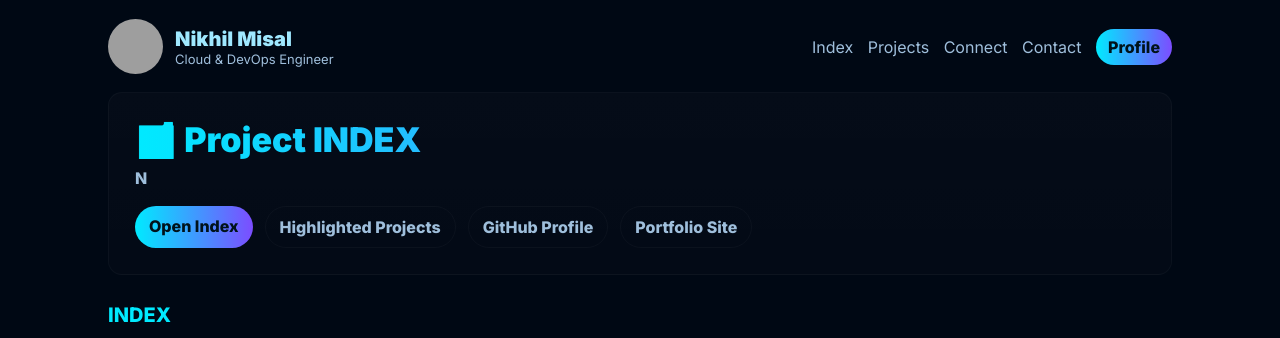
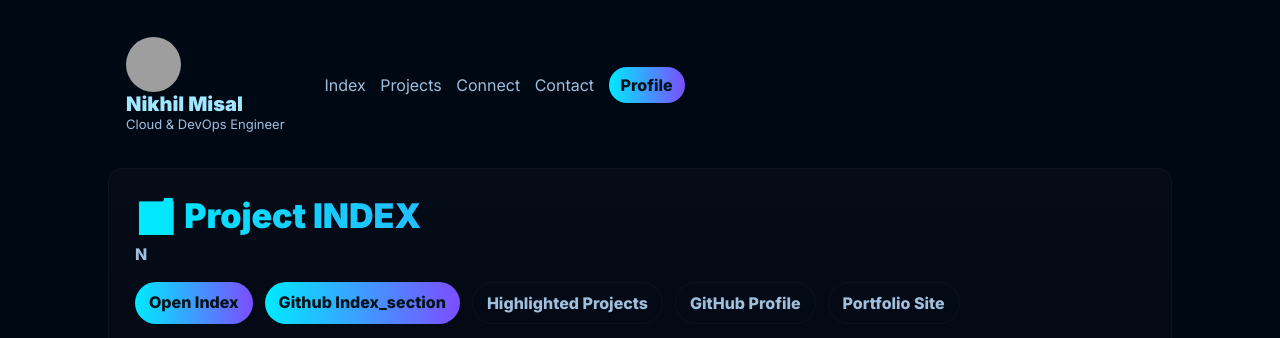
Before and after one commit to nikiimisal/rrrrrrrrrrrrrr, a plain HTML site: page index.html in a window 1280 px wide. Shown: the part 321-659 px from the top of the page. Drawn offline with Linux system fonts and the light colour scheme; grey boxes are pictures that could not be loaded.

Commit message:
Update index.html

```diff
--- a/index.html
+++ b/index.html
@@ -72,9 +72,13 @@
 
   <header class="container">
     <div class="logo">
+      <div class="container header-inner">
+     <a class="brand" href="https://github.com/nikiimisal/Portfollio.in/blob/main/img/myimg.png?raw=true" target="_blank">
       <div class="logo">
     <img src="https://github.com/nikiimisal/Portfollio.in/blob/main/img/myimg.png?raw=true" alt="Nikhil Misal" width="55" height="55" style="border-radius:50%;">
   </div>
+     </a>
+
       <div>
         <div style="font-weight:900;font-size:20px">Nikhil Misal</div>
         <div style="color:var(--muted);font-size:13px">Cloud & DevOps Engineer</div>
@@ -96,6 +100,7 @@
 
       <div class="pill-wrap">
         <a class="pill primary" href="#index">Open Index</a>
+        <a class="pill primary" href="https://github.com/nikiimisal/index_section/blob/main/README.md">Github Index_section</a>
         <a class="pill ghost" href="#projects">Highlighted Projects</a>
         <a class="pill ghost" href="https://github.com/nikiimisal" target="_blank" rel="noreferrer">GitHub Profile</a>
         <a class="pill ghost" href="https://nikiimisal.github.io/Portfollio.in/" target="_blank" rel="noreferrer">Portfolio Site</a>
```
